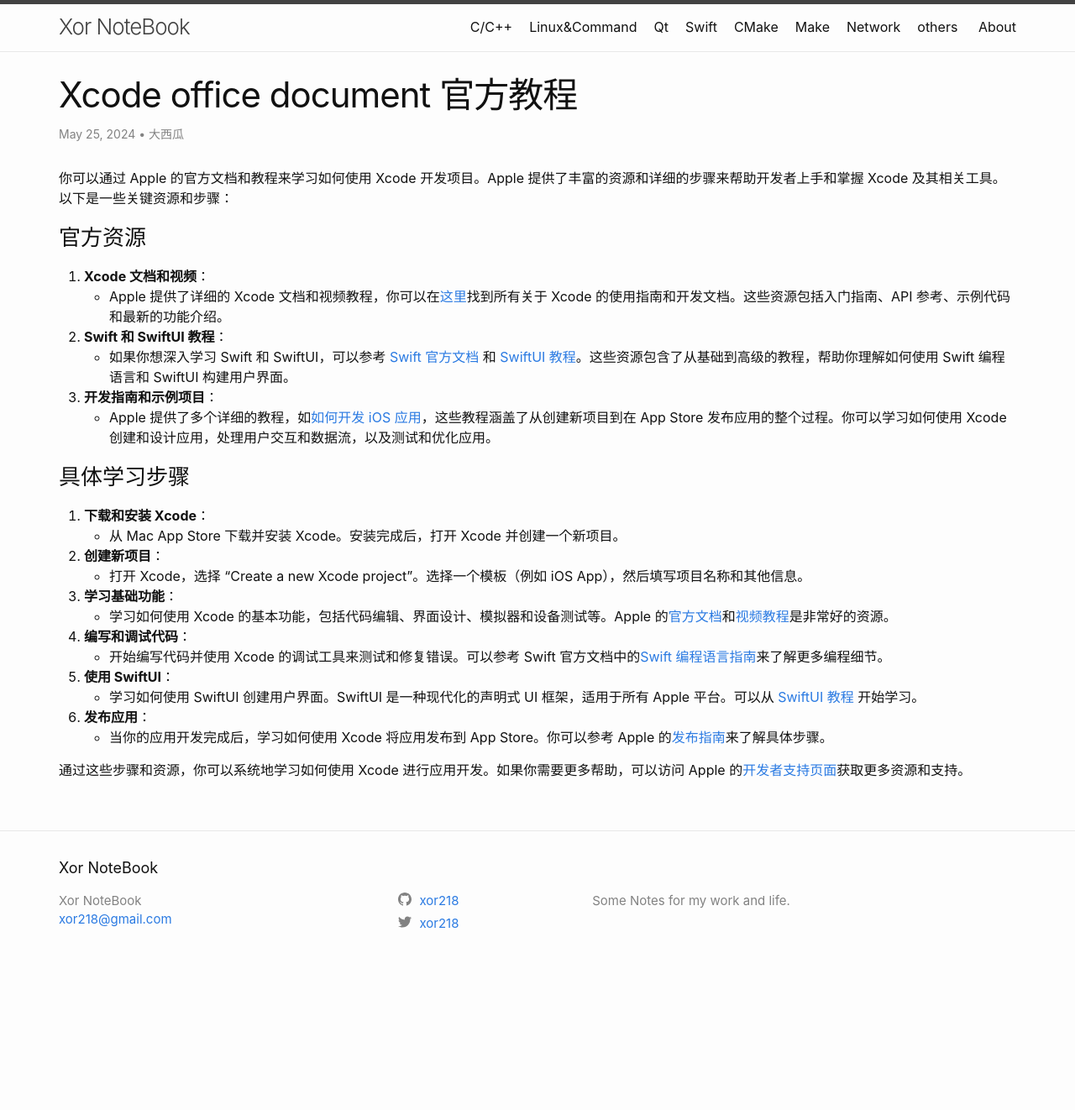
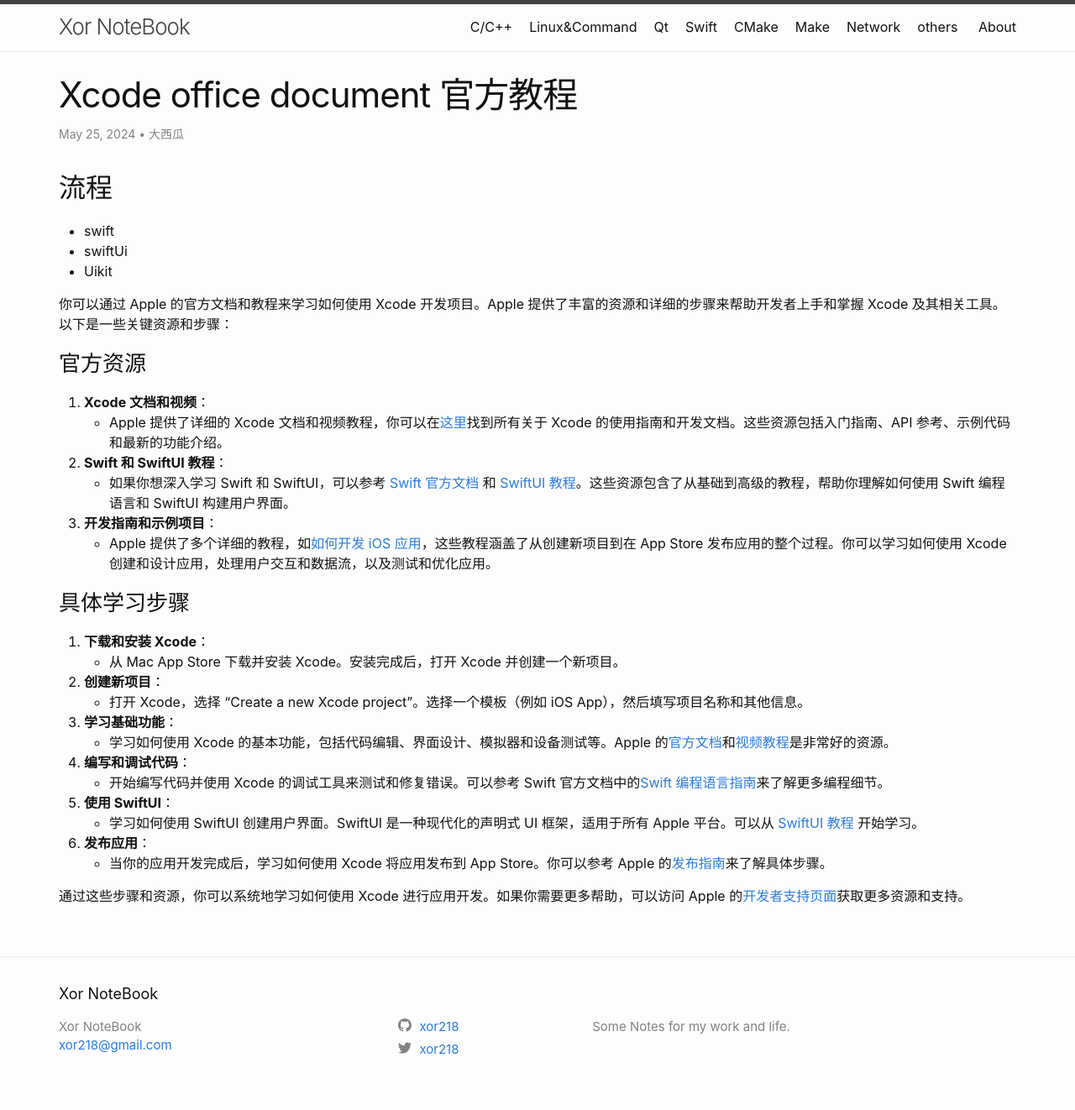
Before and after one commit to xor218/xor218.github.io, a Jekyll site: the page built from Notes/Swift/2024-05-25-Xcode-office-document-官方教程.md, in a window 1280 px wide. Shown: the whole page at 84% size. Built offline with Jekyll 4.4.1, drawn with Linux system fonts in a browser that asks for light colours; before the commit the page ends 1172 px from its top, so only the background shows below that.

Commit message:
Swift 流程 1.Swift 2.SwiftUi 比较新 2019年之后 3.Uikit 老的Ui

```diff
--- a/Notes/Swift/2024-05-25-Xcode-office-document-官方教程.md
+++ b/Notes/Swift/2024-05-25-Xcode-office-document-官方教程.md
@@ -5,6 +5,12 @@ title: "Xcode office document 官方教程"
 date:   2024-05-25 07:20:41 +0800
 categories: [update,Swift]
 ---
+
+## 流程
+-	swift
+-	swiftUi
+-	Uikit
+
 你可以通过 Apple 的官方文档和教程来学习如何使用 Xcode 开发项目。Apple 提供了丰富的资源和详细的步骤来帮助开发者上手和掌握 Xcode 及其相关工具。以下是一些关键资源和步骤：
 
 ### 官方资源
```
